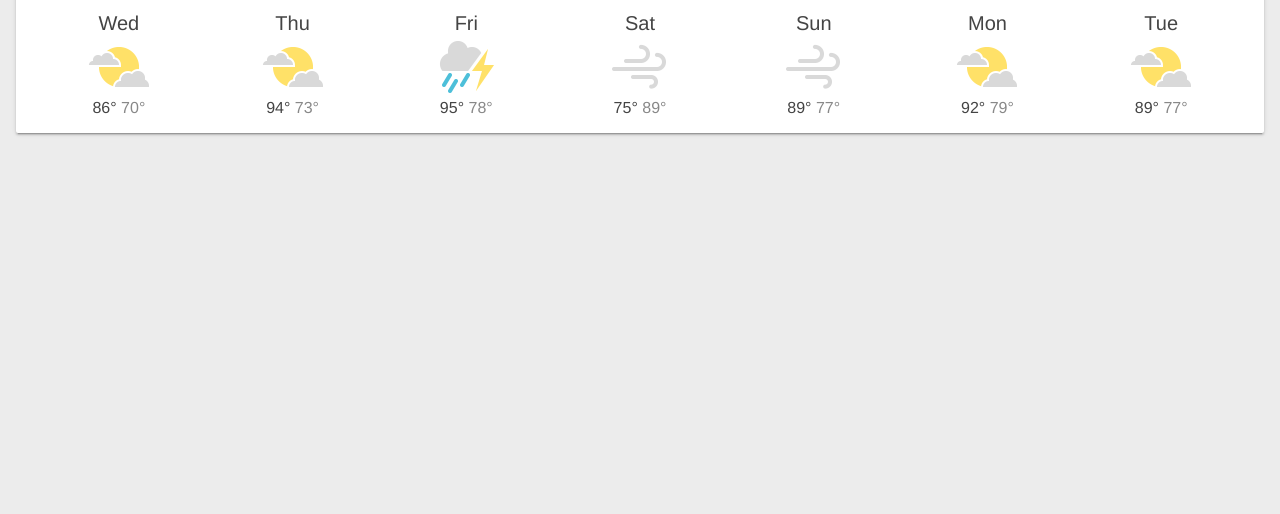
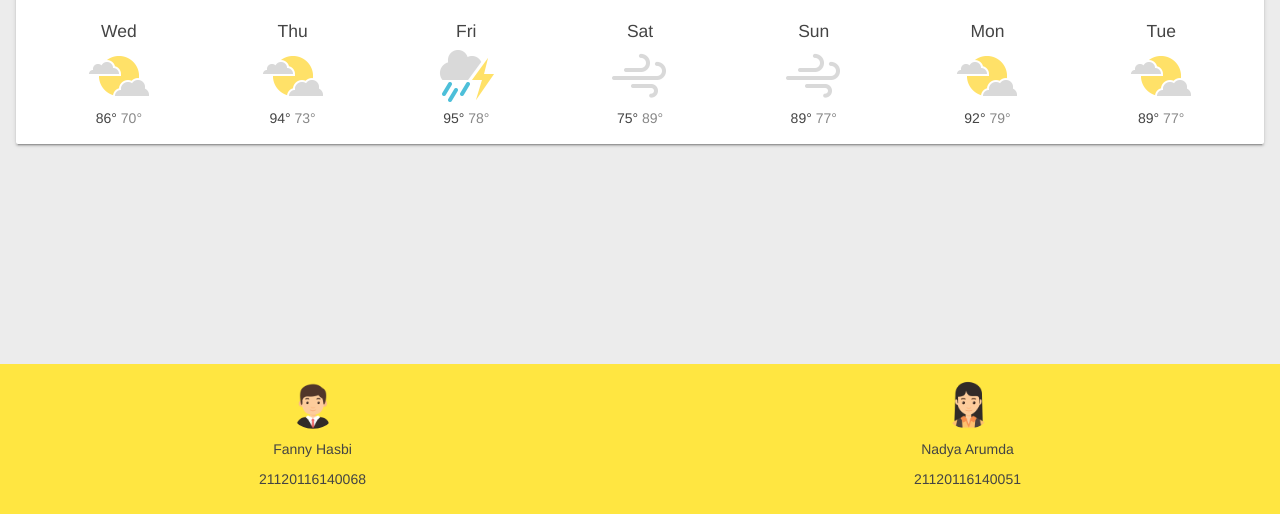
Before and after one commit to fannyhasbi/weather-pwa, a plain HTML site: page index.html in a window 1280 px wide. Shown: the part 286-800 px from the top of the page. Drawn offline with nearby package versions, Linux system fonts and the light colour scheme.

Commit message:
Add footer

```diff
--- a/index.html
+++ b/index.html
@@ -22,7 +22,9 @@
   <link rel="canonical" href="https://weather-pwa-sample.firebaseapp.com/final/">
   <meta name="viewport" content="width=device-width, initial-scale=1.0">
   <title>Weather PWA</title>
+  <link rel="stylesheet" href="https://maxcdn.bootstrapcdn.com/bootstrap/3.3.7/css/bootstrap.min.css">
   <link rel="stylesheet" type="text/css" href="styles/inline.css">
+  <link rel="stylesheet" type="text/css" href="main.css">
 
   <!-- TODO add manifest here -->
   <link rel="manifest" href="/manifest.json">
@@ -167,9 +169,22 @@
     </svg>
   </div>
 
-
   <!-- Uncomment the line below when ready to test with fake data -->
   <script src="scripts/app.js" async></script>
 
+  <footer>
+      <div class="row">
+        <div class="col-xs-6 text-center">
+          <img src="images/male.png" alt="Fanny Hasbi" class="img-circle img-responsive gambar">
+          <p>Fanny Hasbi</p>
+          <p>21120116140068</p>
+        </div>
+        <div class="col-xs-6 text-center">
+          <img src="images/female.png" alt="Fanny Hasbi" class="img-circle img-responsive gambar">
+          <p>Nadya Arumda</p>
+          <p>21120116140051</p>
+        </div>
+      </div>
+    </footer>
 </body>
 </html>
--- /dev/null
+++ b/main.css
@@ -0,0 +1,26 @@
+footer {
+  padding-top: 15px;
+  padding-bottom: 15px;
+  text-align: center;
+  background: #FFE641;
+  display: block;
+}
+
+@media (max-width: 450px) {
+  footer {
+    padding-top: 10px;
+    padding-bottom: 10px;
+    text-align: center;
+  }
+  footer p {
+    margin: 0;
+  }
+}
+
+.gambar {
+  height: 50px;
+  width: 50px;
+  margin-left: auto;
+  margin-right: auto;
+  margin-bottom: 10px;
+}
--- a/service-worker.js
+++ b/service-worker.js
@@ -2,7 +2,9 @@ var dataCacheName = 'weatherData-v1';
 var cacheName = 'weatherPWA-step-6-1';
 var filesToCache = [
   '/',
+  'https://maxcdn.bootstrapcdn.com/bootstrap/3.3.7/css/bootstrap.min.css',
   '/index.html',
+  '/main.css',
   '/scripts/app.js',
   '/styles/inline.css',
   '/images/clear.png',
```
Also changed, not shown: images/female.png (added), images/kelompok06.png (added), images/male.png (added).
